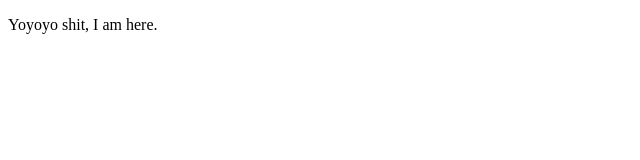
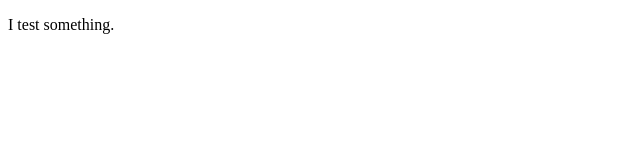
Before and after one commit to godlike0108/ci-test, a plain HTML site: page index.html in a window 1280 px wide. Shown: the full height of the page, 0-640 px from the left. Drawn offline with Linux system fonts and the light colour scheme.

Commit message:
Change text

```diff
--- a/index.html
+++ b/index.html
@@ -5,6 +5,6 @@
 	<title>Arel</title>
 </head>
 <body>
-	<p>Yoyoyo shit, I am here.</p>
+	<p>I test something.</p>
 </body>
 </html>
```
